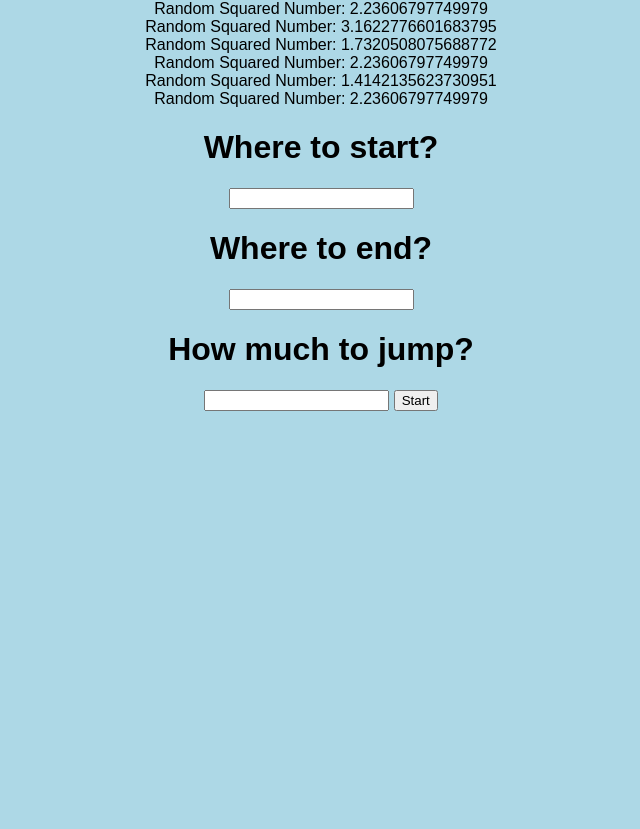
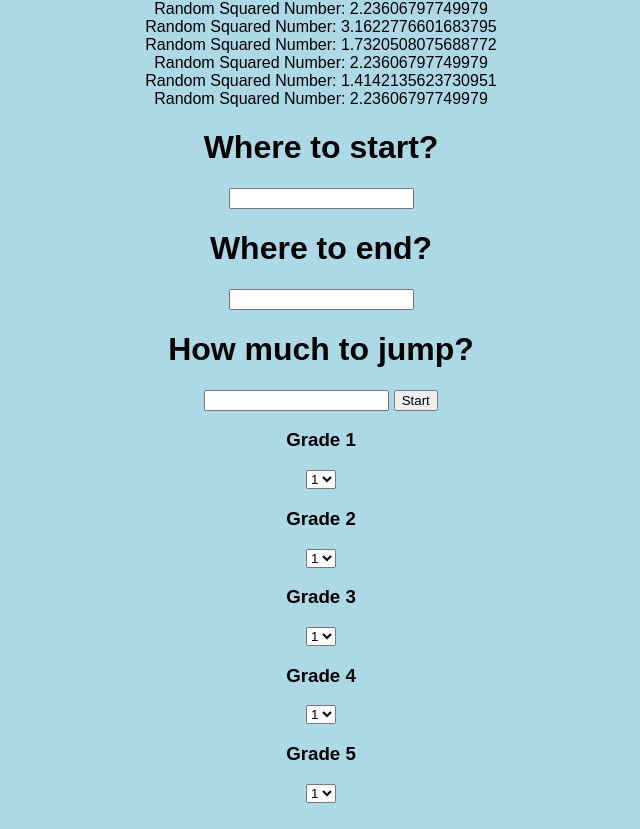
Before and after one commit to angellicodigo/JavaTest.io, a plain HTML site: page index.html in a window 1280 px wide. Shown: the part 584-1413 px from the top of the page, without its empty margins (319-959 px from the left). Before the commit the page ends 1003 px from the top, so only its background shows below. Drawn offline with Linux system fonts and the light colour scheme.

Commit message:
Update index.html

```diff
--- a/index.html
+++ b/index.html
@@ -15,5 +15,48 @@
     <input type="text" id="jump">
     <button onclick="myLoop()">Start</button>
  </button>
+<h3>Grade 1</h3>
+  <select id="grade1"onchange="myGrades()">
+        <option value=1>1</option>
+        <option value=2>2</option>
+    <option value=3>3</option>
+        <option value=4>4</option>
+    <option value=5>5</option>
+  </select>
+    <h3>Grade 2</h3>
+  <select id="grade2"onchange="myGrades()">
+        <option value=1>1</option>
+        <option value=2>2</option>
+    <option value=3>3</option>
+        <option value=4>4</option>
+    <option value=5>5</option>
+  </select>
+    <h3>Grade 3</h3>
+   <select id="grade3"onchange="myGrades()">
+        <option value=1>1</option>
+        <option value=2>2</option>
+    <option value=3>3</option>
+        <option value=4>4</option>
+    <option value=5>5</option>
+  </select>
+    <h3>Grade 4</h3>
+   <select id="grade4"onchange="myGrades()">
+        <option value=1>1</option>
+        <option value=2>2</option>
+    <option value=3>3</option>
+        <option value=4>4</option>
+    <option value=5>5</option>
+  </select>
+    <h3>Grade 5</h3>
+   <select id="grade5"onchange="myGrades()">
+        <option value=1>1</option>
+        <option value=2>2</option>
+    <option value=3>3</option>
+        <option value=4>4</option>
+    <option value=5>5</option>
+  </select>
+  <br>
+  <br>
+  <span id="avg"></span>
   </body>
 </html>
```
